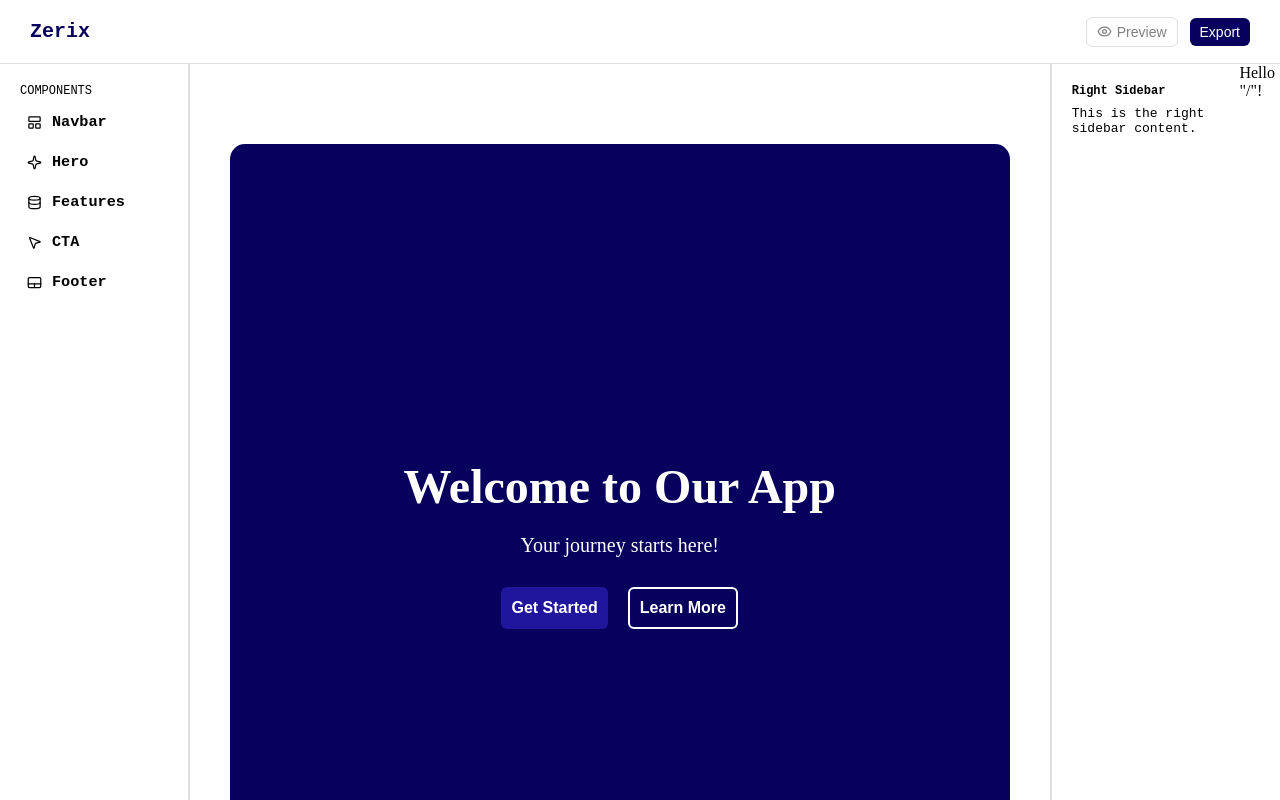
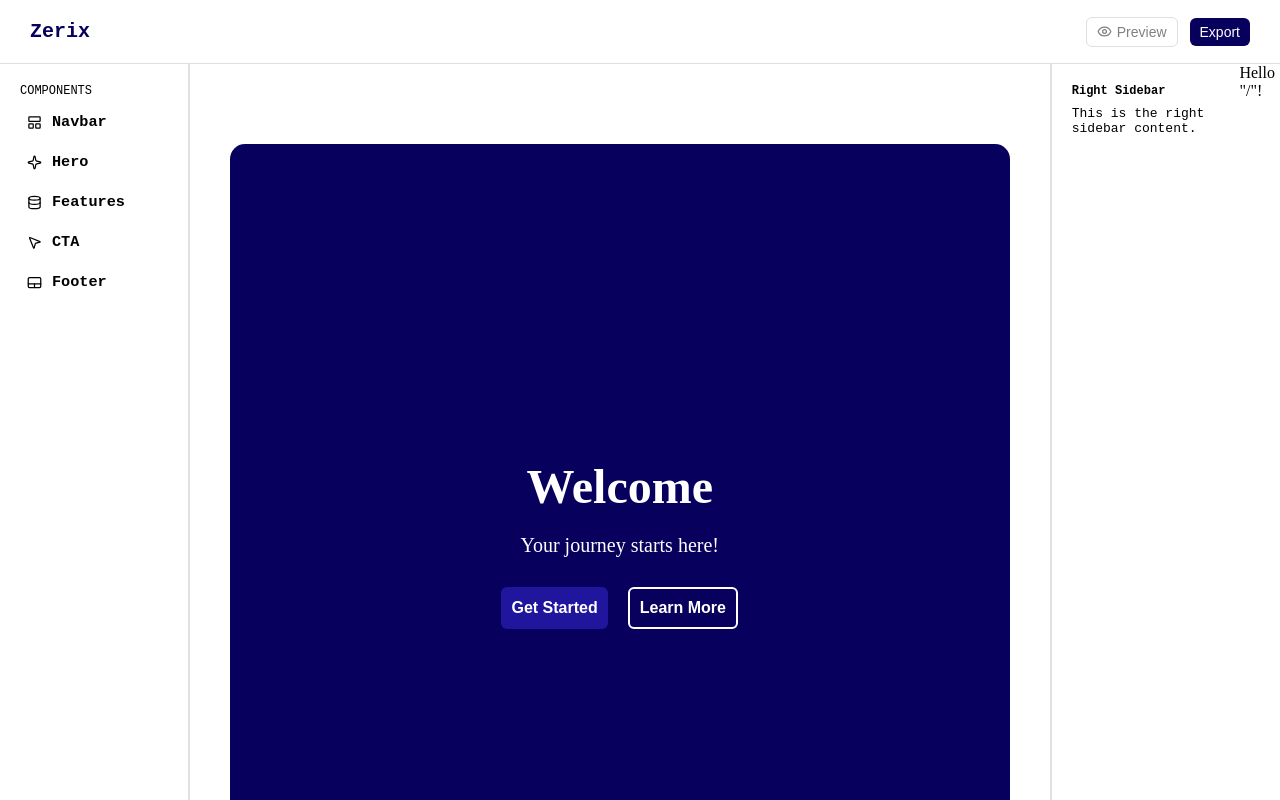
Before and after one commit to Sunjay77/zerix, a React (Vite) app: page / in a window 1280 px wide. Shown: the top 800 px of the page. Built offline with nearby package versions, Linux system fonts and the light colour scheme.

Commit message:
Title Update

```diff
--- a/src/components/elements/Hero/Hero.tsx
+++ b/src/components/elements/Hero/Hero.tsx
@@ -17,7 +17,7 @@ const Hero: React.FC = () => {
     <HeroSection>
 
         <HeroContent>
-          <Title>Welcome to Our App</Title>
+          <Title>Welcome</Title>
           <Subtitle>Your journey starts here!</Subtitle>
           <ButtonGroup>
             <PrimaryButton>Get Started</PrimaryButton>
```
